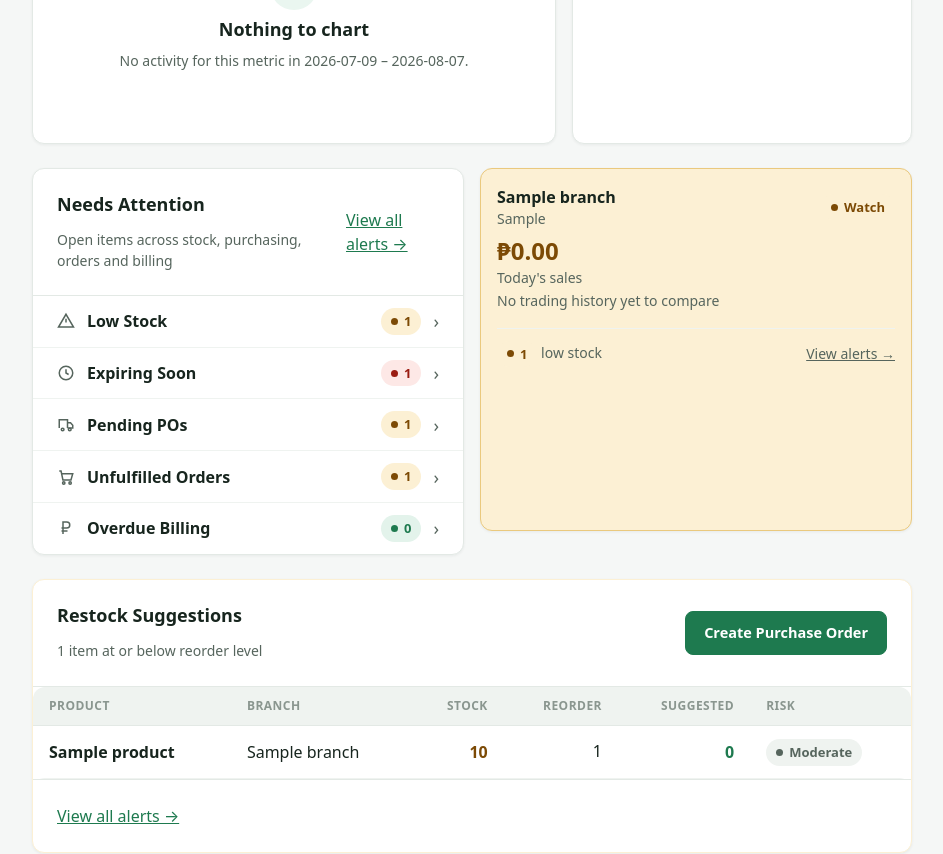
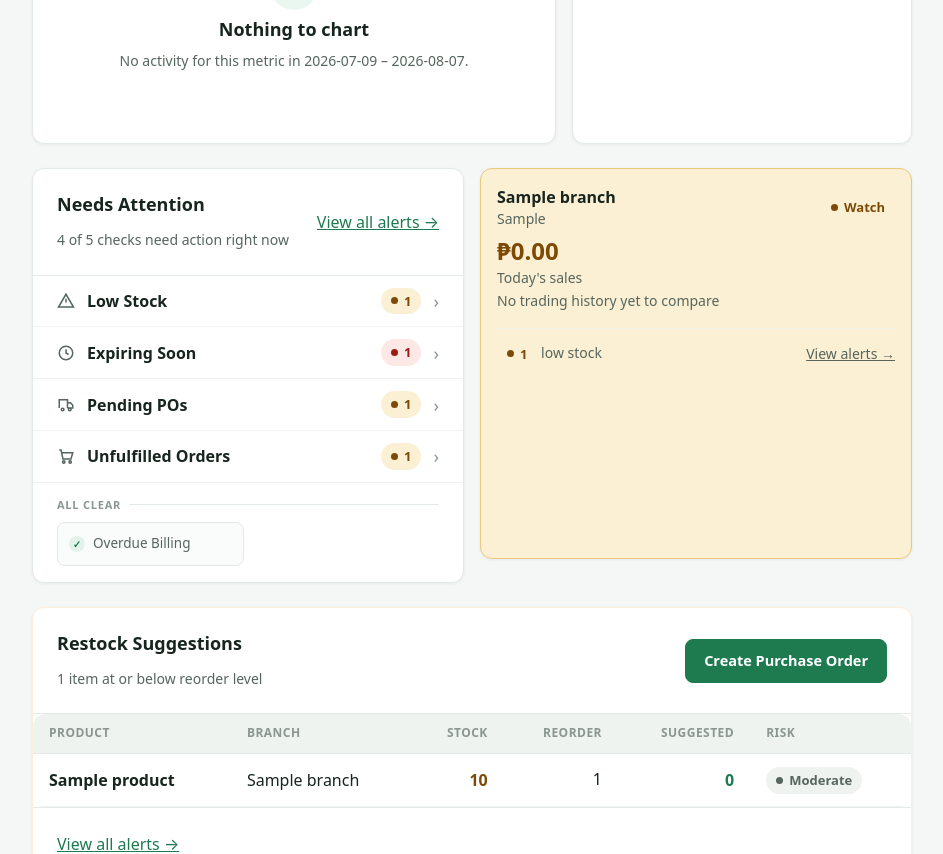
Before and after one commit to agultorannahvheaangeliquebsis-oss/Gerlyn-Capstone, a Django app: page /dashboard/owner/ in a window 1280 px wide. Shown: the part 795-1649 px from the top of the page, without its empty margins (336-1279 px from the left). Run offline with Django 5.2, Linux system fonts and the light colour scheme; a user stored in the database is signed in; tables that the repository leaves empty hold one stand-in row (values such as "Sample post").

Commit message:
Dashboard: formalize Needs Attention per DESIGN.md 2b
Split _needs_attention_rows() into two lists the template just renders:
actionable (nonzero count) and all_clear (zero). The zero/nonzero decision
is a data distinction, not markup logic, so it stops being re-made inline.

Actionable checks get a full row -- icon, label, .pill count, chevron --
linking to the page that owns the work: Low Stock/Expiring to the Alerts
Center tabs, Pending POs to Purchase Orders, Unfulfilled Orders to Sales &
Orders, Overdue Billing to Billing's outstanding filter. All-clear checks
collapse into compact chips instead of full rows.

A single actionable check is promoted to the mockup's status-tinted
.attn-card. Its amber is status only -- the "Review" call to action stays
--action green, per the rule in section 3 that amber never means "click
here".

Row markup moves out of inline styles into .attn-* components, and the
check glyphs into one included partial so the row and card variants can't
drift apart. Overdue Billing still reports 0 by construction: BillingRecord
has no due_date to be overdue against.

Co-Authored-By: Claude Opus 5 <noreply@anthropic.com>

```diff
--- a/reports/views.py
+++ b/reports/views.py
@@ -14,7 +14,7 @@ from billing.models import BillingRecord
 
 from sales.models import SalesTransaction
 from inventory.models import Batch, Inventory
-from inventory.alerts import alert_summary
+from inventory.alerts import EXPIRY_WINDOW_DAYS, alert_summary
 from procurement.models import Procurement
 from branches.models import Branch
 from accounts.models import User
@@ -400,7 +400,17 @@ def _attention_pill(count, escalated=False):
 
 def _needs_attention_rows(summary, procurement_qs, sales_qs):
     """
-    Build the five Dashboard "needs attention" rows in the DESIGN.md 2b order.
+    Build the five Dashboard "needs attention" checks in the DESIGN.md §2b
+    order, already split into the two groups the panel renders differently:
+
+      actionable  nonzero count — a full row (icon, label, count badge,
+                  chevron) linking to the page that owns the work.
+      all_clear   zero count — collapses into a compact "All clear" chip,
+                  per §2b. Still linked, so the check is reachable, but it
+                  never takes a full row and never carries a count.
+
+    Split here rather than in the template so the template is two plain
+    loops: §2b's two presentations are a data distinction, not markup logic.
 
     Definitions, kept deliberately aligned with the destination pages:
       Low Stock      inventory.alerts.low_stock_alerts — the same engine the
@@ -441,38 +451,71 @@ def _needs_attention_rows(summary, procurement_qs, sales_qs):
     # See docstring — no due-date field exists to compute this against.
     overdue_billing = 0
 
-    return [
+    rows = [
         {
             'key': 'low_stock', 'icon': 'alert', 'label': 'Low Stock',
             'count': low_count,
             'pill': _attention_pill(low_count, escalated=summary['critical_count'] > 0),
+            'detail': (
+                f'{low_count} product{_plural(low_count)} at or below the reorder level '
+                f'across your branches.'
+            ),
             'url': reverse('alerts_center') + '#low',
         },
         {
             'key': 'expiring', 'icon': 'clock', 'label': 'Expiring Soon',
             'count': expiring_count,
             'pill': _attention_pill(expiring_count, escalated=expired_count > 0),
+            'detail': (
+                f'{expiring_count} batch{"es" if expiring_count != 1 else ""} expiring within '
+                f'{EXPIRY_WINDOW_DAYS} days or already past expiry.'
+            ),
             'url': reverse('alerts_center') + '#expiring',
         },
         {
             'key': 'pending_pos', 'icon': 'truck', 'label': 'Pending POs',
             'count': pending_pos,
             'pill': _attention_pill(pending_pos),
+            'detail': (
+                f'{pending_pos} purchase order{_plural(pending_pos)} raised but not yet '
+                f'received from the supplier.'
+            ),
             'url': reverse('procurement_list'),
         },
         {
             'key': 'pending_orders', 'icon': 'cart', 'label': 'Unfulfilled Orders',
             'count': pending_orders,
             'pill': _attention_pill(pending_orders),
+            'detail': (
+                f'{pending_orders} order{_plural(pending_orders)} still pending, approved or '
+                f'preparing — none completed yet.'
+            ),
             'url': reverse('transaction_list'),
         },
         {
             'key': 'overdue_billing', 'icon': 'peso', 'label': 'Overdue Billing',
             'count': overdue_billing,
             'pill': _attention_pill(overdue_billing),
+            'detail': (
+                f'{overdue_billing} billing record{_plural(overdue_billing)} past its due date.'
+            ),
             'url': reverse('billing_list') + f'?status={BillingRecord.PaymentStatus.PENDING}',
         },
     ]
+
+    actionable = [r for r in rows if r['count']]
+    checks = len(rows)
+    if actionable:
+        needs = 'needs' if len(actionable) == 1 else 'need'
+        subtitle = f'{len(actionable)} of {checks} checks {needs} action right now'
+    else:
+        subtitle = f'All {checks} checks clear — nothing needs action right now'
+
+    return {
+        'actionable': actionable,
+        'all_clear': [r for r in rows if not r['count']],
+        'subtitle': subtitle,
+    }
 
 
 @login_required(login_url='login')
--- a/static/css/gerlyn.css
+++ b/static/css/gerlyn.css
@@ -773,3 +773,75 @@ input::placeholder { color: var(--ink-400); }
 .hbar-axis { display: grid; grid-template-columns: 170px 1fr 90px; gap: var(--s3); margin-top: var(--s1); }
 .hbar-axis-ticks { display: flex; justify-content: space-between; border-top: 1px solid var(--line-soft); padding-top: 6px; }
 .hbar-axis-ticks span { font: 400 12px/1 system-ui, sans-serif; color: var(--ink-400); font-variant-numeric: tabular-nums; }
+
+/* ------------------------------------------ dashboard "Needs Attention"
+   DESIGN.md §2b. Three presentations of the same check, chosen server-side
+   by _needs_attention_rows so the template stays two plain loops:
+
+     .attn-row    one actionable check among several — icon, label, count
+                  badge, chevron, whole row is the link
+     .attn-card   the single-actionable case — the same check promoted to a
+                  status-tinted card with a sentence of context
+     .attn-chip   an all-clear check, collapsed so it costs one grid cell
+                  instead of a full row
+
+   The amber on .attn-card is status, never action (§3): it says "this is a
+   warning", not "click here". Its call to action stays --action green like
+   every other primary affordance, which is also why the count badge there is
+   the shared .pill and not a bespoke amber-filled dot. */
+.attn-row {
+  display: flex; align-items: center; justify-content: space-between; gap: var(--s3);
+  padding: 12px var(--s6); min-height: var(--touch);
+  color: var(--ink-900); text-decoration: none;
+  border-bottom: 1px solid var(--line-soft);
+}
+.attn-row:last-child { border-bottom: none; }
+.attn-row:hover { background: var(--green-50); color: var(--ink-900); }
+.attn-label { display: flex; align-items: center; gap: var(--s3); font-weight: 600; }
+.attn-end { display: flex; align-items: center; gap: var(--s3); }
+.attn-ico { display: flex; flex: none; color: var(--ink-600); }
+.attn-ico svg { width: 18px; height: 18px; }
+.attn-chevron { color: var(--ink-400); font-size: 18px; line-height: 1; }
+
+.attn-card {
+  display: grid; grid-template-columns: auto 1fr auto; align-items: start; gap: var(--s3);
+  margin: var(--s4) var(--s6); padding: 13px var(--s4);
+  background: var(--warn-bg); border: 1px solid #EAC97E;
+  border-left: 4px solid var(--warn-dot); border-radius: 11px;
+  color: var(--ink-900); text-decoration: none;
+}
+.attn-card:hover { box-shadow: var(--shadow-card); color: var(--ink-900); }
+.attn-card .attn-ico {
+  width: 32px; height: 32px; border-radius: var(--r-input);
+  background: var(--surface); border: 1px solid #EAC97E; color: var(--warn-fg);
+  align-items: center; justify-content: center;
+}
+.attn-card-title { display: flex; align-items: center; gap: var(--s2); font: 700 14.5px/1.3 system-ui, sans-serif; color: var(--warn-fg); }
+.attn-card-body { font: 400 13px/1.5 system-ui, sans-serif; color: var(--ink-700); margin-top: 3px; }
+.attn-card-go { align-self: center; white-space: nowrap; font: 700 13.5px/1 system-ui, sans-serif; color: var(--action); }
+.attn-card:hover .attn-card-go { color: var(--action-700); }
+
+.attn-clear { padding: var(--s4) var(--s6); }
+.attn-clear-head { display: flex; align-items: center; gap: var(--s2); margin-bottom: var(--s3); }
+.attn-clear-label {
+  font: 600 11px/1 system-ui, sans-serif; text-transform: uppercase;
+  letter-spacing: .07em; color: var(--ink-400); white-space: nowrap;
+}
+.attn-clear-rule { height: 1px; flex: 1; background: var(--line); }
+.attn-clear-grid { display: grid; grid-template-columns: 1fr 1fr; gap: var(--s2); }
+.attn-chip {
+  display: flex; align-items: center; gap: var(--s2); min-height: var(--touch);
+  padding: var(--s2) 11px; font: 400 13.5px/1.3 system-ui, sans-serif;
+  color: var(--ink-600); text-decoration: none;
+  background: var(--surface-2); border: 1px solid var(--line); border-radius: var(--r-input);
+}
+.attn-chip:hover { border-color: var(--input-line); color: var(--ink-900); }
+.attn-check {
+  width: 16px; height: 16px; flex: none; border-radius: var(--r-pill);
+  background: var(--ok-bg); color: var(--ok-fg);
+  display: flex; align-items: center; justify-content: center;
+  font: 700 10px/1 system-ui, sans-serif;
+}
+@media (max-width: 520px) {
+  .attn-clear-grid { grid-template-columns: 1fr; }
+}
--- a/templates/internal_base.html
+++ b/templates/internal_base.html
@@ -7,7 +7,7 @@
   <link rel="manifest" href="{% static 'manifest.json' %}">
   <meta name="theme-color" content="#1E7A4F">
   <link rel="apple-touch-icon" href="{% static 'img/icons/apple-touch-icon-180.png' %}">
-  <link rel="stylesheet" href="{% static 'css/gerlyn.css' %}?v=13">
+  <link rel="stylesheet" href="{% static 'css/gerlyn.css' %}?v=14">
   <script src="https://unpkg.com/lucide@latest/dist/umd/lucide.js" defer></script>
   {% block extra_css %}{% endblock %}
 </head>
--- /dev/null
+++ b/templates/reports/_attention_icon.html
@@ -0,0 +1,20 @@
+{% comment %}
+The Needs Attention check icons (DESIGN.md §2b), factored out because the
+same set is drawn by both presentations of a check — the compact .attn-row
+and the single-actionable .attn-card. Keeping one copy stops the two from
+drifting apart.
+
+Usage: {% include "reports/_attention_icon.html" with icon=row.icon %}
+Sizing and colour come from the .attn-ico wrapper, not from here.
+{% endcomment %}
+{% if icon == 'alert' %}
+  <svg width="18" height="18" viewBox="0 0 24 24" fill="none" stroke="currentColor" stroke-width="2"><path d="M12 3 2 20h20z"/><path d="M12 9v5M12 17h.01"/></svg>
+{% elif icon == 'clock' %}
+  <svg width="18" height="18" viewBox="0 0 24 24" fill="none" stroke="currentColor" stroke-width="2"><circle cx="12" cy="12" r="9"/><path d="M12 7v5l3.5 2"/></svg>
+{% elif icon == 'truck' %}
+  <svg width="18" height="18" viewBox="0 0 24 24" fill="none" stroke="currentColor" stroke-width="2"><path d="M3 16V5h11v11"/><path d="M14 9h4l3 3.5V16h-7"/><circle cx="7.5" cy="18" r="1.8"/><circle cx="17" cy="18" r="1.8"/></svg>
+{% elif icon == 'cart' %}
+  <svg width="18" height="18" viewBox="0 0 24 24" fill="none" stroke="currentColor" stroke-width="2"><circle cx="9" cy="20" r="1.6"/><circle cx="17.5" cy="20" r="1.6"/><path d="M3 4h2.4l2.5 12h10.7l2.4-8.5H6.2"/></svg>
+{% else %}
+  <svg width="18" height="18" viewBox="0 0 24 24" fill="none" stroke="currentColor" stroke-width="2"><path d="M8 20V4h5a4 4 0 0 1 0 8H6"/><path d="M6 16h8"/></svg>
+{% endif %}
--- a/templates/reports/dashboard.html
+++ b/templates/reports/dashboard.html
@@ -138,9 +138,19 @@ and keeping both would double it.
 {% endif %}
 
 {% comment %}
-Needs attention: the compact 5-row routing list (DESIGN.md Section 2, #2b).
-Icon + label + .pill count + chevron; each row links to the page that owns the
-work. Counts are computed server-side in reports/views.py::_needs_attention_rows.
+Needs attention: the compact max-5-check routing panel (DESIGN.md §2b).
+_needs_attention_rows has already split the checks into .actionable (nonzero
+count) and .all_clear (zero), so this is two plain loops — the zero/nonzero
+decision is not re-made here.
+
+Presentation, per §2b: every actionable check gets a full row (icon, label,
+.pill count, chevron) linking to the page that owns the work; every all-clear
+check collapses into a compact chip instead of a full row. The one exception
+is a single actionable check, which is promoted to the mockup's status-tinted
+.attn-card so the lone open item reads as a headline rather than an orphaned
+row. That card's amber is status only — its "Review" link stays --action
+green, per the rule in §3.
+
 NOTE: {# #} is single-line only in Django — a multi-line one renders as visible
 text. Anything spanning lines must use {% templatetag openblock %} comment {% templatetag closeblock %}.
 {% endcomment %}
@@ -148,37 +158,52 @@ text. Anything spanning lines must use {% templatetag openblock %} comment {% te
   <div class="card-pad row-between" style="border-bottom:1px solid var(--line);">
     <div>
       <h3>Needs Attention</h3>
-      <p class="gv-meta mb-0">Open items across stock, purchasing, orders and billing</p>
+      <p class="gv-meta mb-0">{{ needs_attention.subtitle }}</p>
     </div>
     <a href="{% url 'alerts_center' %}">View all alerts &rarr;</a>
   </div>
 
-  {% for row in needs_attention %}
-  <a href="{{ row.url }}" class="row-between"
-     style="padding:12px var(--s6); color:var(--ink-900); text-decoration:none;
-            {% if not forloop.last %}border-bottom:1px solid var(--line-soft);{% endif %}">
-    <span style="display:flex; align-items:center; gap:var(--s3);">
-      <span style="display:flex; color:var(--ink-600);" aria-hidden="true">
-        {% if row.icon == 'alert' %}
-          <svg width="18" height="18" viewBox="0 0 24 24" fill="none" stroke="currentColor" stroke-width="2"><path d="M12 3 2 20h20z"/><path d="M12 9v5M12 17h.01"/></svg>
-        {% elif row.icon == 'clock' %}
-          <svg width="18" height="18" viewBox="0 0 24 24" fill="none" stroke="currentColor" stroke-width="2"><circle cx="12" cy="12" r="9"/><path d="M12 7v5l3.5 2"/></svg>
-        {% elif row.icon == 'truck' %}
-          <svg width="18" height="18" viewBox="0 0 24 24" fill="none" stroke="currentColor" stroke-width="2"><path d="M3 16V5h11v11"/><path d="M14 9h4l3 3.5V16h-7"/><circle cx="7.5" cy="18" r="1.8"/><circle cx="17" cy="18" r="1.8"/></svg>
-        {% elif row.icon == 'cart' %}
-          <svg width="18" height="18" viewBox="0 0 24 24" fill="none" stroke="currentColor" stroke-width="2"><circle cx="9" cy="20" r="1.6"/><circle cx="17.5" cy="20" r="1.6"/><path d="M3 4h2.4l2.5 12h10.7l2.4-8.5H6.2"/></svg>
-        {% else %}
-          <svg width="18" height="18" viewBox="0 0 24 24" fill="none" stroke="currentColor" stroke-width="2"><path d="M8 20V4h5a4 4 0 0 1 0 8H6"/><path d="M6 16h8"/></svg>
-        {% endif %}
+  {% if needs_attention.actionable|length == 1 %}
+    {% for row in needs_attention.actionable %}
+    <a href="{{ row.url }}" class="attn-card">
+      <span class="attn-ico" aria-hidden="true">{% include "reports/_attention_icon.html" with icon=row.icon %}</span>
+      <span>
+        <span class="attn-card-title">{{ row.label }} <span class="pill {{ row.pill }}">{{ row.count }}</span></span>
+        <span class="attn-card-body">{{ row.detail }}</span>
       </span>
-      <span style="font-weight:600;">{{ row.label }}</span>
-    </span>
-    <span style="display:flex; align-items:center; gap:var(--s3);">
-      <span class="pill {{ row.pill }}">{{ row.count }}</span>
-      <span aria-hidden="true" style="color:var(--ink-600); font-size:18px; line-height:1;">&rsaquo;</span>
-    </span>
-  </a>
-  {% endfor %}
+      <span class="attn-card-go">Review &rarr;</span>
+    </a>
+    {% endfor %}
+  {% else %}
+    {% for row in needs_attention.actionable %}
+    <a href="{{ row.url }}" class="attn-row">
+      <span class="attn-label">
+        <span class="attn-ico" aria-hidden="true">{% include "reports/_attention_icon.html" with icon=row.icon %}</span>
+        {{ row.label }}
+      </span>
+      <span class="attn-end">
+        <span class="pill {{ row.pill }}">{{ row.count }}</span>
+        <span class="attn-chevron" aria-hidden="true">&rsaquo;</span>
+      </span>
+    </a>
+    {% endfor %}
+  {% endif %}
+
+  {% if needs_attention.all_clear %}
+  <div class="attn-clear">
+    <div class="attn-clear-head">
+      <span class="attn-clear-label">All clear</span>
+      <span class="attn-clear-rule"></span>
+    </div>
+    <div class="attn-clear-grid">
+      {% for row in needs_attention.all_clear %}
+      <a href="{{ row.url }}" class="attn-chip">
+        <span class="attn-check" aria-hidden="true">&check;</span>{{ row.label }}
+      </a>
+      {% endfor %}
+    </div>
+  </div>
+  {% endif %}
 </div>
 
 {% comment %}
```
